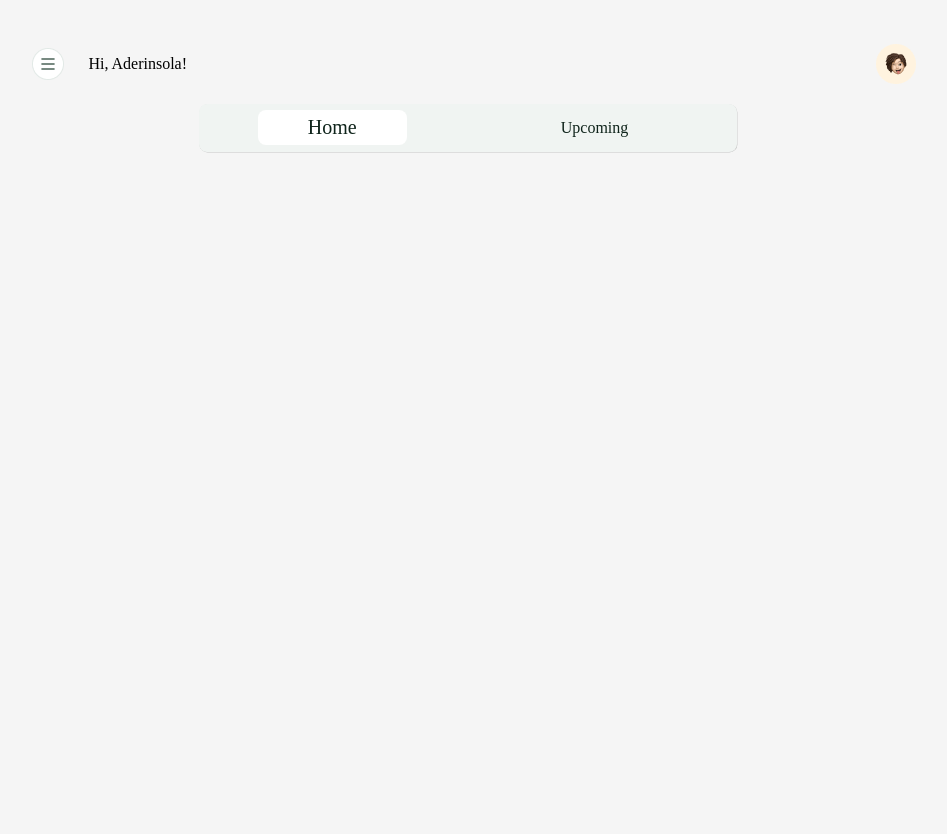
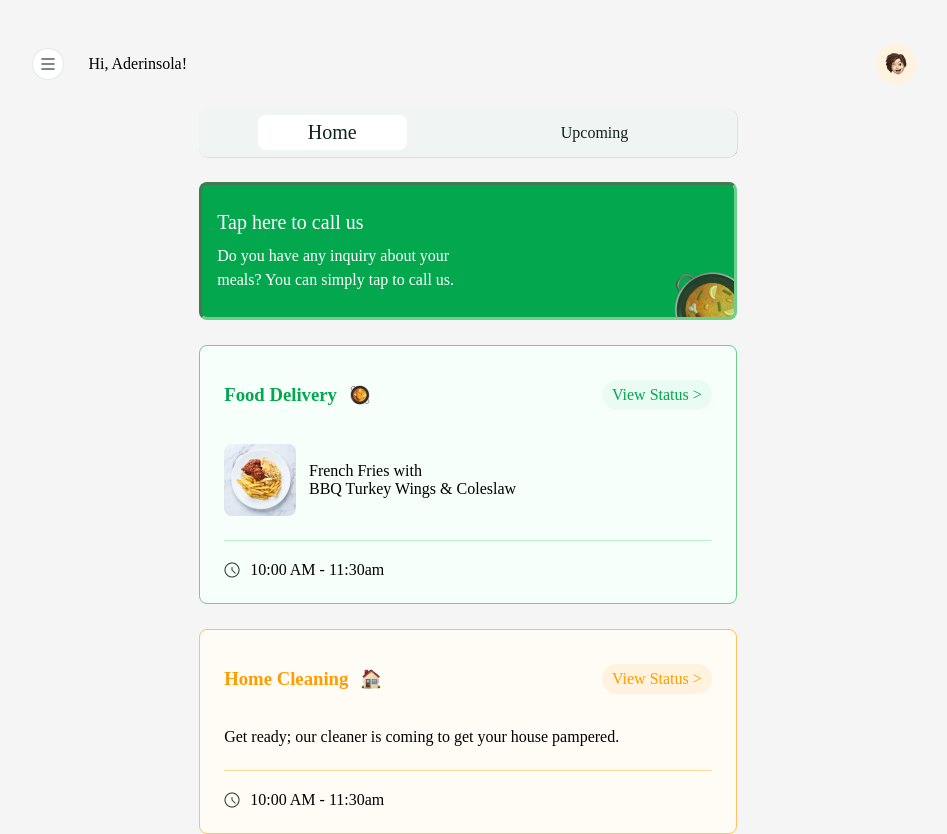
Before and after one commit to harrykemefa/Eden, a plain HTML site: page home.html in a window 1280 px wide. Shown: the whole page, without its empty margins (172-1119 px from the left). Before the commit the page ends 800 px from the top, so only its background shows below. Drawn offline with Linux system fonts and the light colour scheme.

Commit message:
laundry + food + inquiry card setup

```diff
--- a/css/style.css
+++ b/css/style.css
@@ -5,12 +5,14 @@
     --black: #000000;
     --orange: #FF9D00;
     --lightOrange: #FFC260;
+    --tertiaryOrange: #FFC260;
     --green: #03A84E;
     --lightGreen: #6ECE8A;
     --grey: #0F241B;
     --midGrey:#1D352A;
     --tertiaryGrey: #4B6358;
     --lightGrey: #F0F4F2;
+    --octonaryGreen: #F6FFFA;
     --fontLarge: 5.6rem;
     --fontMedium: 1.25rem;
     --fontRegular: 1rem;
@@ -109,7 +111,7 @@ div.tab {
     align-items: center;
     padding: 0.4rem;
     width: 60%;
-    margin: 10px auto;
+    margin: 25px auto;
     position: relative;
     color: var(--grey);
     box-shadow: 0.4px 0.4px rgba(0, 0, 0, 0.2)
@@ -125,6 +127,126 @@ div.tab {
 .tab-item{
     padding: 6px 50px;
 }
+
+.call-center{
+    background-color: var(--green);
+    width: 60%;
+    margin: 25px auto;
+    border-radius: 8px;
+    border: 3px inset var(--lightGreen);
+    color: var(--white);
+    padding: 15px 0px 15px 15px;
+    background-image: url('../img/meal2.png');
+    background-repeat: no-repeat;
+    background-position: bottom right;
+}
+
+.call-center h3{
+    font-weight: 500;
+    line-height: 24px;
+    font-size: var(--fontMedium);
+    margin: 10px 0;
+}
+
+.call-center p {
+    line-height: 24px;
+    font-weight: lighter;
+    font-size: var(--fontRegular);
+    margin: 10px 0;
+    width: 50%;
+}
+
+.food-service{
+    border-radius: 8px;
+    margin: 25px auto;
+    width: 60%;
+    padding: 24px;
+    border: 1px solid var(--lightGreen);
+    background-color: var(--octonaryGreen);
+}
+
+.laundry-service{
+    border-radius: 8px;
+    margin: 25px auto;
+    width: 60%;
+    padding: 24px;
+    border: 1px solid var(--tertiaryOrange);
+    background-color: #FFFBF5;
+}
+
+.laundry-task{
+    display: flex;
+    justify-content: space-between;
+    color: var(--orange);
+    margin: 10px 0;
+}
+
+.food-task {
+    display: flex;
+    justify-content: space-between;
+    color: var(--green);
+    margin: 10px 0;
+}
+
+.food-task div.type, .laundry-task div.type{
+    display: flex;
+    justify-content: space-around;
+    align-items: center;
+}
+.food-task div.type h3, .laundry-task div.type h3{
+    margin-right: 0.8rem;
+}
+
+.food-task div.status{
+background-color: #E9FBF2;
+padding: 6px 10px;
+border-radius: 6rem;
+}
+
+.laundry-task div.status{
+    background-color: #FFF3DF;
+    padding: 6px 10px;
+    border-radius: 6rem;
+    }
+
+.food-task div.type img, .laundry-task div.type img{
+object-fit: contain;
+}
+
+.food-type{
+    display: flex;
+    align-items: center;
+    margin: 10px 0;
+    padding: 1.5rem 0;
+    border-bottom: 0.5px solid #BDEECD;
+}
+
+.laundry-type{
+    display: flex;
+    align-items: center;
+    margin: 10px 0;
+    padding: 1.5rem 0;
+    border-bottom: 0.5px solid #FFDA9F;
+}
+
+.food-type img{
+    margin-right: 0.8rem;
+    border-radius: 8px;
+    object-fit: contain;
+}
+
+div.schedule {
+    display: flex;
+    align-items: center;
+    padding-top: 10px;
+}
+
+div.schedule img{
+    object-fit: contain;
+    margin-right: 10px;
+}
+
+
 
 @media only screen and (max-width: 768px){
     .container{
@@ -146,7 +268,10 @@ div.tab {
         justify-content: space-between;
     }
 
-    div.tab {
+    div.tab, .call-center, .food-service, .laundry-service {
         width: 100%;
     }
+    .call-center p {
+        width: 80%;
+    }
 }
--- a/home.html
+++ b/home.html
@@ -21,6 +21,58 @@
             <a class="tab-item active">Home</a>
             <a class="tab-item">Upcoming</a>
             </div>
+            <div class="call-center">
+                <h3>Tap here to call us</h3>
+                <p>Do you have any inquiry about your meals? You can simply tap to call us.</p>
+            </div>
+
+            <div class="food-service">
+                <div class="food-task">
+                    <div class="type">
+                        <h3>Food Delivery</h3>
+                        <img src="img/meal1.png" alt="meal">
+                    </div>
+                    <div class="status">
+                        <p>View Status ></p>
+                    </div>
+                </div>
+                <div class="food-type">
+                    <img src="img/BBQ Chicken+French Fries.png" alt="">
+                    <div class="info">
+                        <p>French Fries with</p>
+                        <p>BBQ Turkey Wings & Coleslaw</p>
+                    </div>
+                </div>
+
+                <div class="schedule">
+                    <img src="img/clock.png" alt="">
+                    <p>10:00 AM - 11:30am</p>
+                </div>
+
+            </div>
+
+            <div class="laundry-service">
+                <div class="laundry-task">
+                    <div class="type">
+                        <h3>Home Cleaning</h3>
+                        <img src="img/home.png" alt="Home">
+                    </div>
+                    <div class="status">
+                        <p>View Status ></p>
+                    </div>
+                </div>
+
+                <div class="laundry-type">
+                    <div class="info">
+                        <p>Get ready; our cleaner is coming to get your house pampered.</p>
+                    </div>
+                </div>
+
+                <div class="schedule">
+                    <img src="img/clock.png" alt="">
+                    <p>10:00 AM - 11:30am</p>
+                </div>
+            </div>
         </main>
     </div>
 
```
